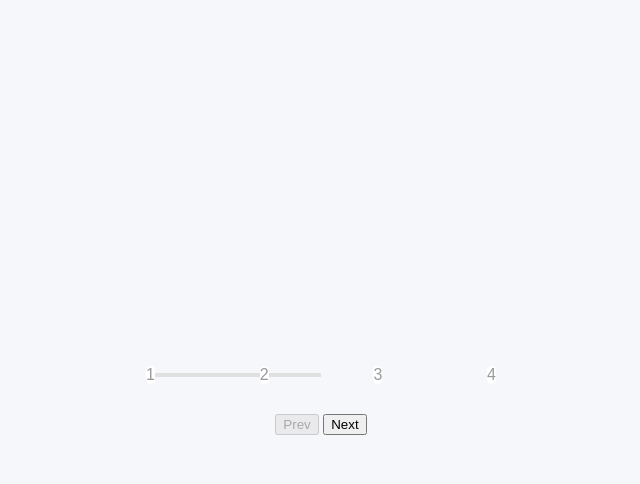
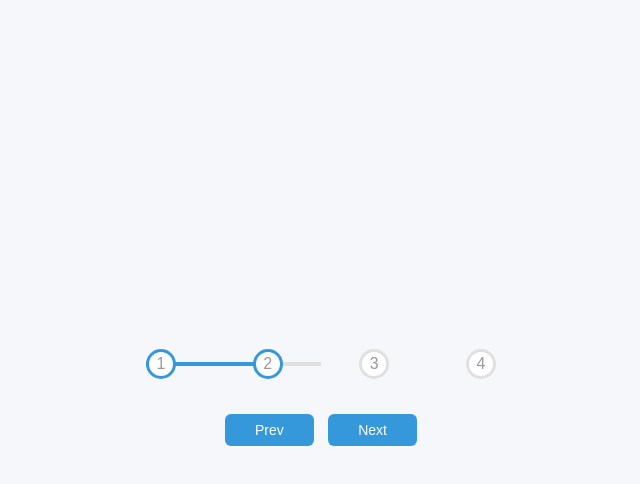
Before and after one commit to Onyekachukwu-Nweke/50DaysOfJS, a plain HTML site: page Day2-ProgressSteps/index.html in a window 1280 px wide. Both pictures are taken after a click on the button "Next". Shown: the whole page, without its empty margins (319-959 px from the left). Drawn offline with Linux system fonts and the light colour scheme; a web font is replaced by a local one.

Commit message:
Added JS functionality

```diff
--- a/Day2-ProgressSteps/index.html
+++ b/Day2-ProgressSteps/index.html
@@ -23,5 +23,6 @@
         <button class="btn" id="next" >Next</button>
 
     </div>
+    <script src="script.js"></script>
 </body>
 </html>
--- /dev/null
+++ b/Day2-ProgressSteps/script.js
@@ -0,0 +1,52 @@
+const progress = document.getElementById('progress')
+const prev = document.getElementById('prev')
+const next = document.getElementById('next')
+const circles = document.querySelectorAll('.circle')
+
+let currentActive = 1
+
+next.addEventListener('click', () => {
+    currentActive++
+
+    if (currentActive > circles.length) {
+        currentActive = circles.length
+    }
+
+    update()
+
+})
+
+prev.addEventListener('click', () => {
+    currentActive--
+
+    if (currentActive < 1) {
+        currentActive = 1
+    }
+
+    update()
+
+})
+
+function update() {
+    circles.forEach((circle, idx) => {
+        if(idx < currentActive) {
+            circle.classList.add('active')
+        } else {
+            circle.classList.remove('active')
+        }
+    })
+
+    const actives = document.querySelectorAll('.active')
+
+    progress.style.width = (actives.length - 1) / (circles.length - 1) * 100 + '%'
+
+    if(currentActive == 1){
+        prev.disabled = true
+    } else if (currentActive === circles.length) {
+        next.disabled = true
+    } else {
+        prev.disabled = false
+        next.disabled = false
+    }
+
+}
--- a/Day2-ProgressSteps/style.css
+++ b/Day2-ProgressSteps/style.css
@@ -1,4 +1,9 @@
 @import url('https://fonts.googleapis.com/css2?family=Muli:wght@400;700&display=swap');
+
+:root {
+    --line-border-fill: #3498db;
+    --line-border-empty: #e0e0e0;
+}
 
 * {
     box-sizing: border-box;
@@ -31,7 +36,7 @@ body {
 
 .progress-container::before {
     content: '' ;
-    background-color: #e0e0e0;
+    background-color: var(--line-border-empty);
     position: absolute;
     top: 50%;
     left: 0;
@@ -42,7 +47,7 @@ body {
 }
 
 .progress {
-    background-color: #3498db;
+    background-color: var(--line-border-fill);
     position: absolute;
     top: 50%;
     left: 0;
@@ -56,5 +61,41 @@ body {
 .circle {
     background-color: #fff;
     color: #999;
-    border-radius: 30px;
+    border-radius: 50%;
+    height: 30px;
+    width: 30px;
+    display: flex;
+    align-items: center;
+    justify-content: center;
+    border: 3px solid var(--line-border-empty);
+    transition: 0.4s ease;
 }
+
+.circle.active {
+    border-color: var(--line-border-fill);
+}
+
+.btn {
+    background-color: var(--line-border-fill);
+    color: #fff;
+    border: 0;
+    border-radius: 6px;
+    cursor: pointer;
+    font-family: inherit;
+    padding: 8px 30px;
+    margin: 5px;
+    font-size: 14px;
+}
+
+.btn:active {
+    transform: scale(0.98);
+}
+
+.btn:focus {
+    outline: 0;
+}
+
+.btn:disabled {
+    background-color: var(--line-border-empty);
+    cursor: not-allowed;
+}
```
